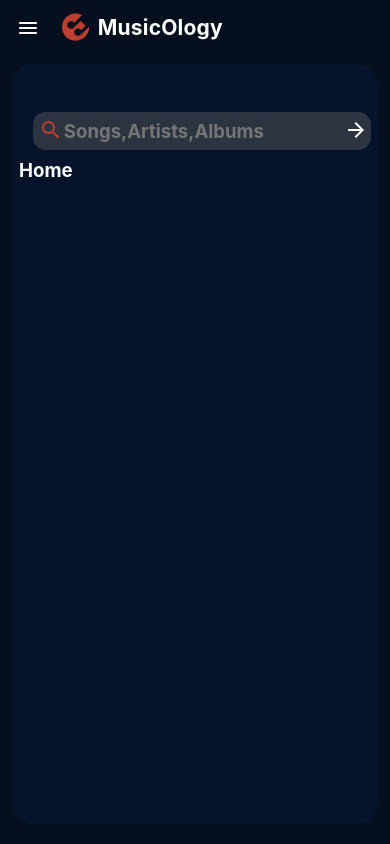
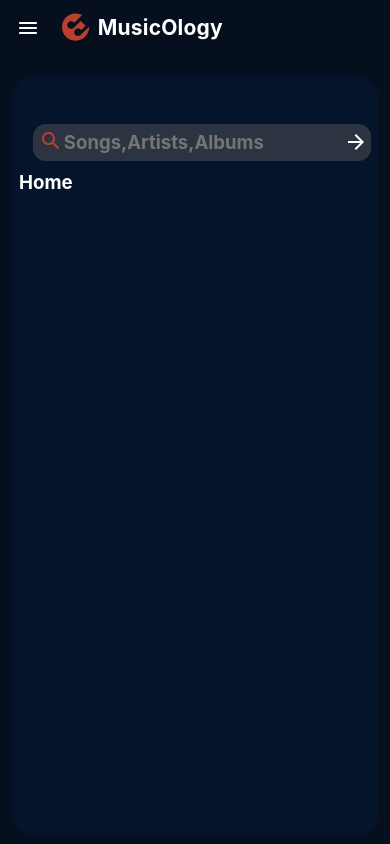
Before and after one commit to francis-Paul-code/MusicOlogy-2.0, a Next.js app: page / in a window 390 px wide. Built offline with nearby package versions, Linux system fonts and the light colour scheme.

Commit message:
Mobile UI

```diff
--- a/components/Layout/Layout.module.css
+++ b/components/Layout/Layout.module.css
@@ -11,7 +11,7 @@
 }
 .topBar{
     position:relative;
-    height:10%;
+    height:8vh;
     width:100%;
     background:#060F1E;
     float:top;
```
